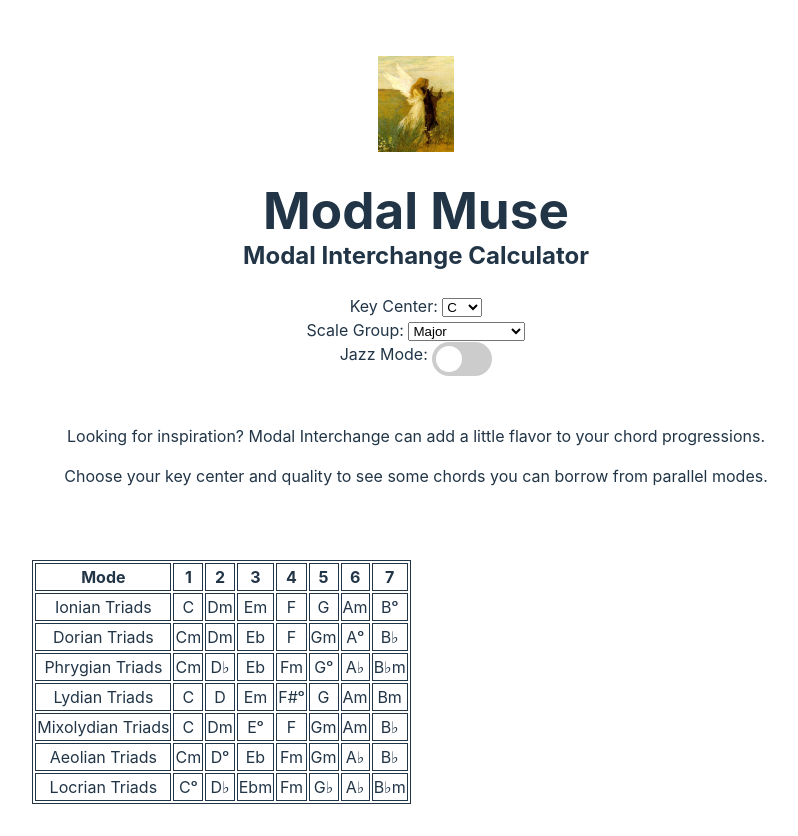
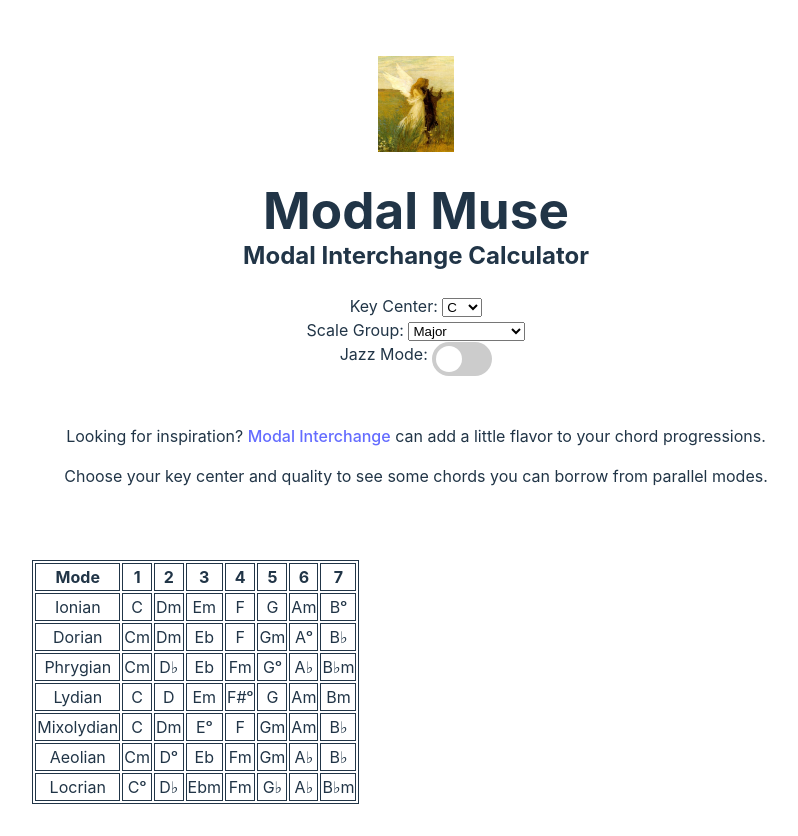
Before and after one commit to jef4490/modal-muse, a React (Vite) app: page / in a window 1280 px wide. Shown: the whole page, without its empty margins (224-1022 px from the left). Built offline with nearby package versions, Linux system fonts and the light colour scheme.

Commit message:
misc readme and fixes

```diff
--- a/src/App.jsx
+++ b/src/App.jsx
@@ -54,7 +54,7 @@ function App() {
       </div>
       <div className="card">
         <p>
-          Looking for inspiration? Modal Interchange can add a little flavor to your chord progressions.
+          Looking for inspiration? <a href="https://en.wikipedia.org/wiki/Borrowed_chord" target="_blank">Modal Interchange</a> can add a little flavor to your chord progressions.
         </p>
         <p>
           Choose your key center and quality to see some chords you can borrow from parallel modes.
--- a/src/components/modeDisplay.jsx
+++ b/src/components/modeDisplay.jsx
@@ -6,7 +6,7 @@ function ModeDisplay({name, scale, mode, showSeventhChords}) {
     <>
     <tr>
         <td>
-            {name} Triads
+            {name}
         </td>
         {scale.map((pitch, i) => <td key={pitch}>{pitch}{getChord(mode, mode[i], showSeventhChords)}</td>)}
     </tr>
```
Also changed, not shown: 1 other file (tests, documents, lock files or other folders).
